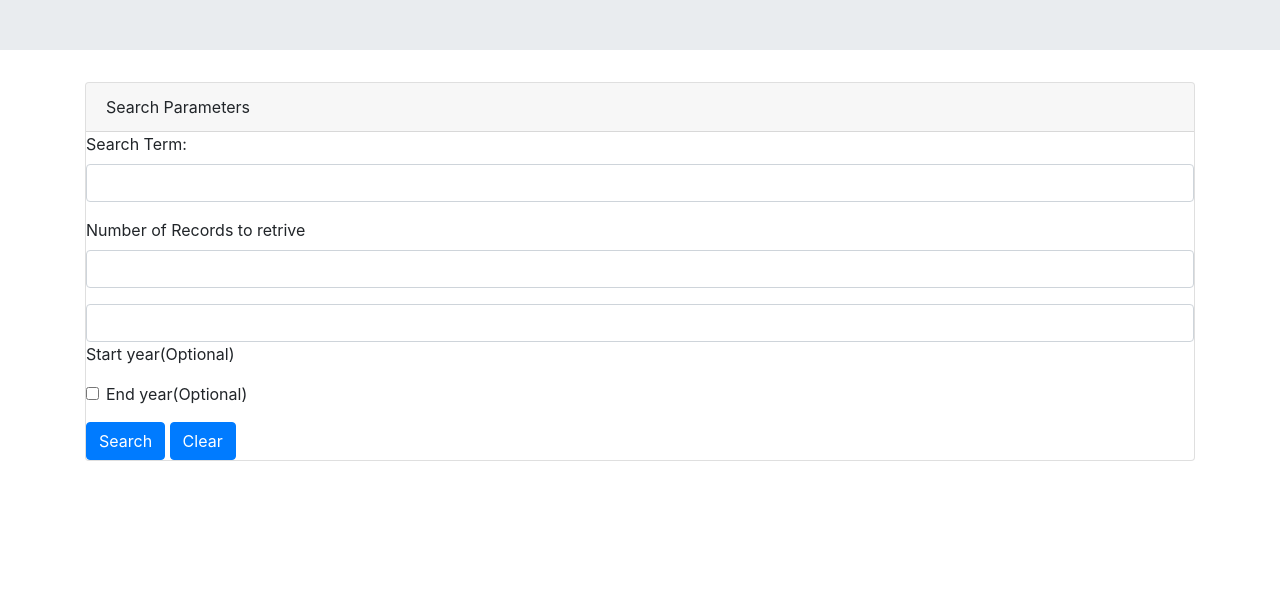
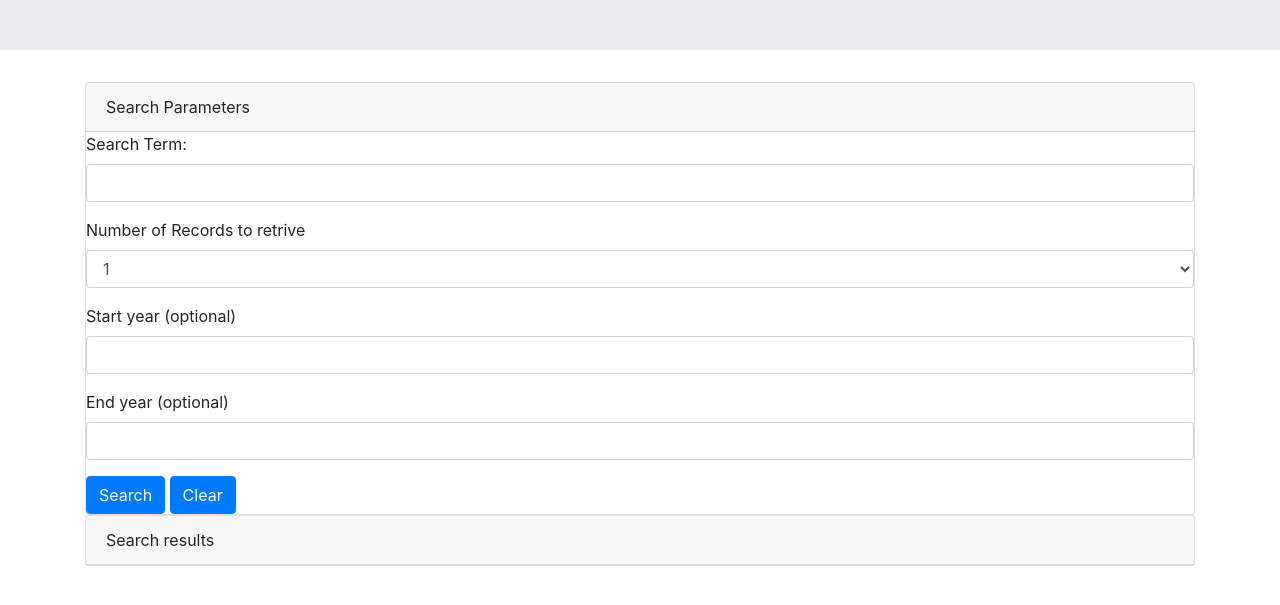
Before and after one commit to idelmundo/NYTSearch, a plain HTML site: page index.html in a window 1280 px wide. Shown: the part 153-758 px from the top of the page. Drawn offline with nearby package versions, Linux system fonts and the light colour scheme.

Commit message:
finalize html skeletal framework with unique id for each input

```diff
--- a/index.html
+++ b/index.html
@@ -22,25 +22,39 @@
         <form>
             <div class="form-group">
               <label for="search-term">Search Term:</label>
-              <input type="text" class="form-control" id="inputSearchTerm">
+              <input type="text" class="form-control" id="SearchTerm">
             </div>
             <div class="form-group">
-              <label for="exampleInputPassword1">Number of Records to retrive</label>
-              <input type="password" class="form-control" id="exampleInputPassword1">
+              <label for="numRecord">Number of Records to retrive</label>
+              <select class="form-control" id="NumRecords">
+                  <option>1</option>
+                  <option>2</option>
+                  <option>3</option>
+                  <option>4</option>
+                  <option>5</option>
+                  <option>6</option>
+                  <option>7</option>
+                  <option>8</option>
+                  <option>9</option>
+                  <option>10</option>
+                </select>
             </div>
             <div class="form-group">
-              <input type="text" class="form-control">
-              <label class="form-check-label" for="exampleCheck1">Start year(Optional)</label>
-            </div>
-            <div class="form-group form-check">
-                <input type="checkbox" class="form-check-input" id="exampleCheck1">
-                <label class="form-check-label" for="exampleCheck1">End year(Optional)</label>
+                <label for="start-year">Start year (optional)</label>
+                <input type="text" class="form-control" id="StartYear">
               </div>
+              <div class="form-group">
+                <label for="end-year">End year (optional)</label>
+                <input type="text" class="form-control" id="EndYear">
+              </div>
+
             <button type="button" class="btn btn-primary">Search</button>
             <button type="button" class="btn btn-primary">Clear</button>
+          </form>
+        </div>
 
-          </form>
-
+        <div class="card">
+            <div class="card-header">Search results</div>
         </div>
     </div>
 
```
